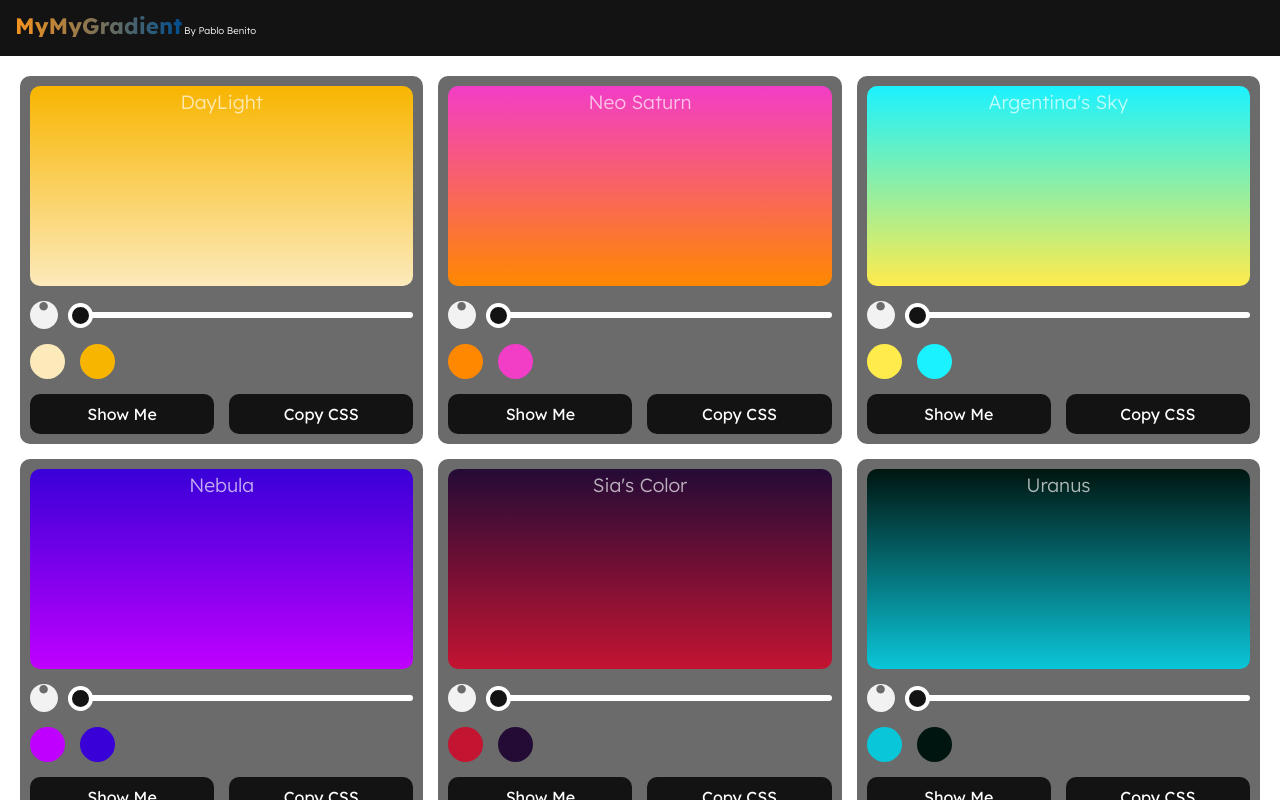
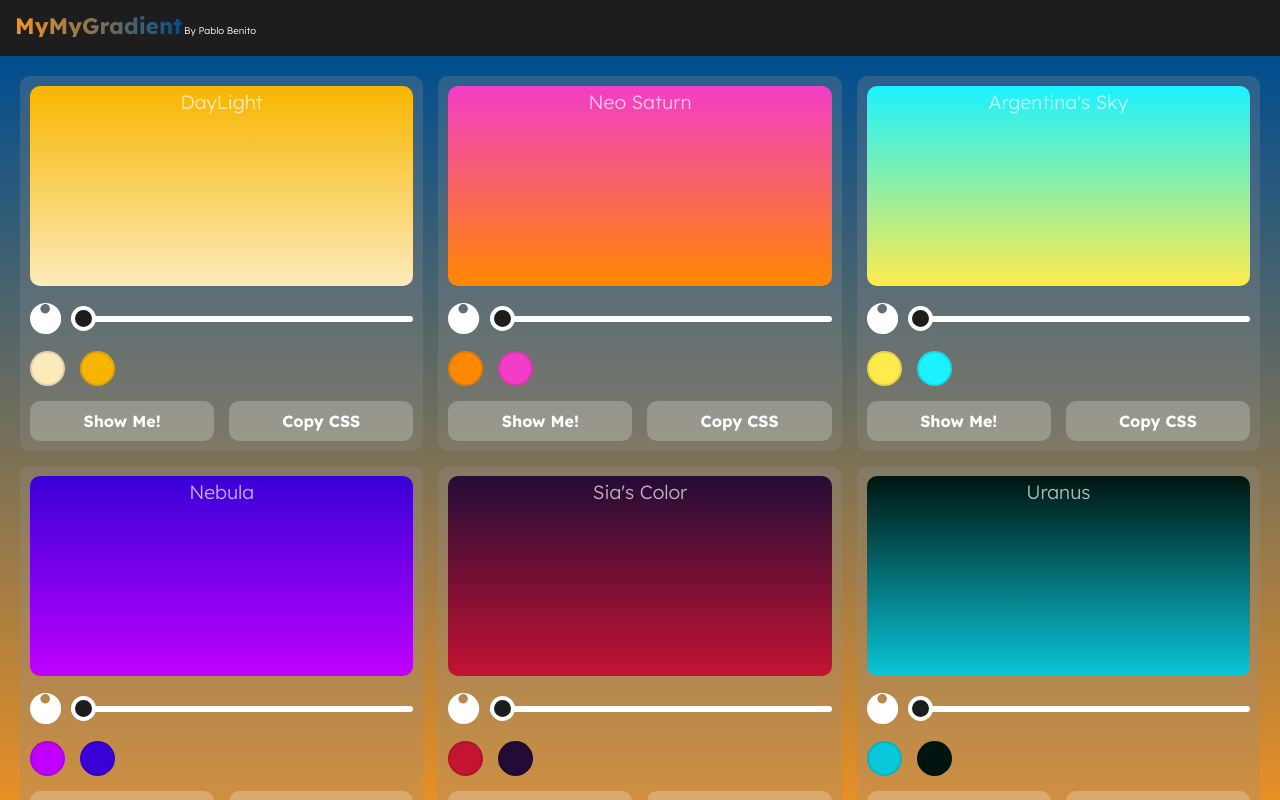
Before and after one commit to pablobenito2001/MyMyGradient-project, a Vue app: page / in a window 1280 px wide. Shown: the top 800 px of the page. Built offline with nearby package versions, Linux system fonts and the light colour scheme.

Commit message:
background change added, improvec UI & fixed, 03-02-23

```diff
--- a/index.html
+++ b/index.html
@@ -2,7 +2,7 @@
 <html lang="en">
   <head>
     <meta charset="UTF-8" />
-    <link rel="icon" type="image/svg+xml" href="/public/icon.svg" />
+    <link rel="icon" type="image/svg+xml" href="/icon.svg" />
     <meta name="viewport" content="width=device-width, initial-scale=1.0" />
     <title>MyMyGradient</title>
   </head>
--- a/package.json
+++ b/package.json
@@ -1,7 +1,7 @@
 {
   "name": "mymygradient",
   "private": true,
-  "version": "0.0.0",
+  "version": "0.5.0",
   "type": "module",
   "scripts": {
     "dev": "vite",
--- a/src/App.vue
+++ b/src/App.vue
@@ -10,26 +10,15 @@
 
 <style lang="scss">
 	:root{
-		--gap: 15px;
-		--black: #131313;
-		--glass-black: #1313139f;
+		//Fonts//
+		--font-white: #e2e2e2;
+		--font-black: #4d4d4d;
+		//Elements//
+		--black-background: #1d1d1d;
+		--white-background: #ffffff;
+		--glass-card: #8d8d8d44;
 		--radius: .625rem;
-	}
-	.Global--centerAll{
-		display: flex;
-		justify-content: center;
-		align-items: center;
-		gap: .1875rem;
-	}
-	.Global--button{
-		width: 100%;
-		padding: 10px;
-		background-color: var(--black);
-		border-radius: var(--radius);
-		cursor: pointer;
-		transition: filter 0.6s cubic-bezier(0.075, 0.82, 0.165, 1);
-		&:hover{
-			filter: brightness(180%);
-		}
+		--gap: .9375rem;
+		--transition: 0.6s;
 	}
 </style>
--- /dev/null
+++ b/src/components/Buttons.vue
@@ -0,0 +1,23 @@
+<script>
+
+</script>
+<template>
+    <button class="Button">
+        <slot></slot>
+    </button>
+</template>
+<style scoped lang="scss">
+    .Button{
+        background-color: #ffffff3b;
+        font-weight: bold;
+        width: 100%;
+        padding: 10px;
+        border-radius: var(--radius);
+        color: white;
+        cursor: pointer;
+        transition: background-color var(--transition) cubic-bezier(0.075, 0.82, 0.165, 1);
+        &:hover{
+            background-color: #c5c5c541;
+        }
+    }
+</style>
--- /dev/null
+++ b/src/components/Card/CircleInCard.vue
@@ -0,0 +1,15 @@
+<script>
+
+</script>
+<template>
+    <svg width="23" height="23" viewBox="0 0 23 23" fill="none" xmlns="http://www.w3.org/2000/svg" class="Circle">
+    <path fill-rule="evenodd" clip-rule="evenodd" d="M11.5 23C17.8513 23 23 17.8513 23 11.5C23 5.14873 17.8513 0 11.5 0C5.14873 0 0 5.14873 0 11.5C0 17.8513 5.14873 23 11.5 23ZM8.34757 6.37043C9.49292 7.92756 11.6837 8.26137 13.2408 7.11603C14.798 5.97068 15.1318 3.77989 13.9864 2.22276C12.8411 0.665626 10.6503 0.331811 9.09317 1.47716C7.53604 2.62251 7.20222 4.8133 8.34757 6.37043Z"/>
+    </svg>
+</template>
+<style scoped>
+    .Circle{
+        width: 35px;
+        height: 35px;
+        fill: var(--white-background);
+    }
+</style>
--- a/src/components/ColorCopy.vue
+++ b/src/components/Card/ColorCopy.vue
@@ -20,10 +20,12 @@
         justify-content: center;
         align-items: center;
         cursor: pointer;
+        border: solid 2px rgba(0, 0, 0, 0.103);
         &:hover .Color-icon{
             opacity: 1;
         }
         &-icon{
+            color: white;
             opacity: 0;
             transition: opacity 0.6s cubic-bezier(0.075, 0.82, 0.165, 1);
         }
--- a/src/components/GradientCard.vue
+++ b/src/components/Card/GradientCard.vue
@@ -1,19 +1,21 @@
 <script setup>
-    import { ref ,defineProps, computed } from 'vue';
+    import { ref ,defineProps, computed, defineEmits } from 'vue';
     import ColorCopy from './ColorCopy.vue';
-    import circle from '/src/assets/circle.svg'
+    import CircleInCard from './CircleInCard.vue'
+    import Buttons from '../Buttons.vue'
+
+    const emit = defineEmits(['arrayColor']);
 
     const props = defineProps({
         colors: Array,
         title: String
     });
 
-    const range = ref(0);
-
     const gradient = computed(() => {
         return props.colors.map(elem => elem.join(" ")).join()
     })
 
+    const range = ref(0);
 </script>
 <template>
     <div class="Card">
@@ -21,26 +23,26 @@
             <h3 class="Card-title">{{ title }}</h3>
         </div>
         <div class="Card-input">
-            <img :src="circle" alt="range" class="Card-circle" :style="{'transform': `rotate(${ range }deg)`}">
+            <CircleInCard :style="{'transform': `rotate(${ range }deg)`}"/>
             <input type="range" min="0" max="360" v-model="range" class="Card-range">
         </div>
         <div class="Card-colors">
             <ColorCopy v-for="item in colors" :color="item[0]"/>
         </div>
         <div class="Card-buttons">
-            <button class="Global--button">
-            Show Me
-            </button>
-            <button class="Global--button">
+            <Buttons @click="emit('arrayColor', gradient)">
+                Show Me!
+            </Buttons>
+            <Buttons>
                 Copy CSS
-            </button>
+            </Buttons>
         </div>
     </div>
 </template>
 <style scoped lang="scss">
     .Card{
         padding: .625rem;
-        background-color: var(--glass-black);
+        background-color: var(--glass-card);
         border-radius: var(--radius);
         &-gradient{
             width: 100%;
@@ -64,7 +66,7 @@
         }
         &-range{
             width: 100%;
-            background-color: white;
+            background-color: var(--white-background);
             height: 6px;
             border-radius: .3125rem;
             &::-webkit-slider-thumb{
@@ -72,7 +74,7 @@
                 appearance: none;
                 width: 1.5625rem;
                 height: 1.5625rem;
-                background: var(--black);
+                background: var(--black-background);
                 border: solid .25rem white;
                 border-radius: 100%;
                 cursor: ew-resize;
--- a/src/components/CardWrapper.vue
+++ b/src/components/CardWrapper.vue
@@ -1,20 +1,26 @@
 <script setup>
     import { ref } from 'vue';
-    import GradientCard from './GradientCard.vue';
+    import GradientCard from './Card/GradientCard.vue';
 
     const dataGradient = ref(null);
 
-    async function FetchData(){
+    (async function FetchData(){
         dataGradient.value = null
         const res = await fetch('/src/gradients.json');
         dataGradient.value = await res.json()
+    })();
+
+    const background = ref("#F7941E 0%, #004E8F 100%")
+
+    function changeBackground(s){
+        background.value = s;
     }
-
-    FetchData();
 </script>
 <template>
-    <main class="Wrapper">
-        <GradientCard v-for="item in dataGradient" :key="item.id" :colors="item.gradient" :title="item.name"/>
+    <main :style="{'background-image': `linear-gradient(0deg, ${ background })`, 'background-attachment': 'fixed'}" class="Show">
+        <div class="Wrapper">
+            <GradientCard v-for="item in dataGradient" :key="item.id" :colors="item.gradient" :title="item.name" @arrayColor="changeBackground"/>
+        </div>
     </main>
 </template>
 <style scoped lang="scss">
--- a/src/components/Header.vue
+++ b/src/components/Header.vue
@@ -10,7 +10,7 @@
 
 <template>
     <header class="Header">
-        <h1 class="Header-title" :style="{'background': `linear-gradient(90deg, #${ color_1 || 'E96443'} 0%, #${ color_2 || '904E95'} 100%)`, '-webkit-background-clip': 'text'}">MyMyGradient</h1>
+        <h1 class="Header-title" :style="{'background': `linear-gradient(90deg, #${ color_1} 0%, #${ color_2} 100%)`, '-webkit-background-clip': 'text'}">MyMyGradient</h1>
         <span class="Header-name">By Pablo Benito</span>
     </header>
 </template>
@@ -19,7 +19,7 @@
     .Header{
         min-width: 100%;
         padding: var(--gap);
-        background-color: var(--black);
+        background-color: var(--black-background);
         &-title{
             font-weight: bold;
             font-size: 1.4em;
--- a/src/style.css
+++ b/src/style.css
@@ -1,8 +1,6 @@
 @import url('https://fonts.googleapis.com/css2?family=Lexend:wght@300;400;700&display=swap');
 
 :root {
-    --negro: #ffffff;
-    /* Tipografía */
     --tipo-principal: 'Lexend', sans-serif;
     --tipo-secundaria: Verdana;
 }
```
Also changed, not shown: src/components/Footer.vue (added, +9 -0 lines), src/assets/circle.svg (deleted).
